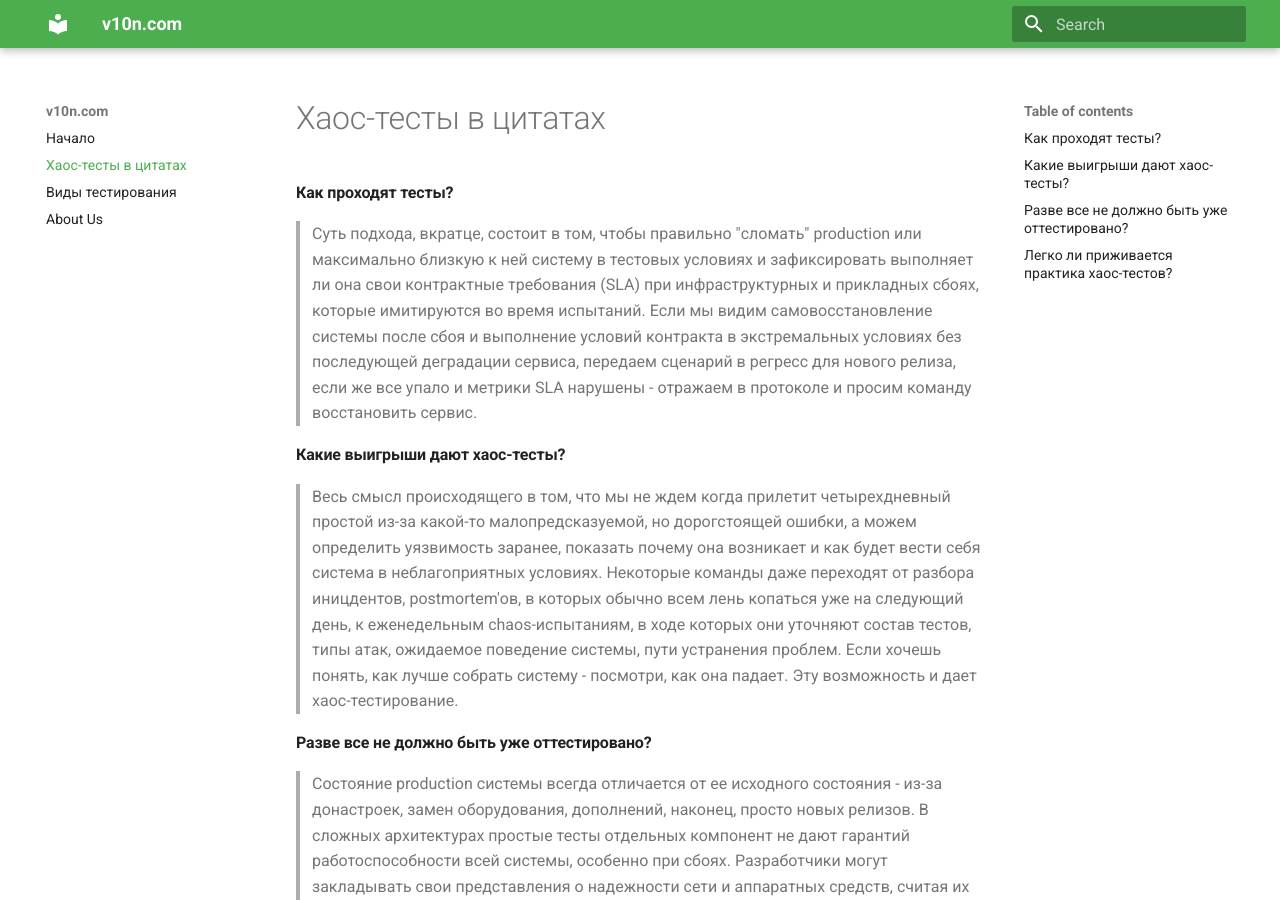
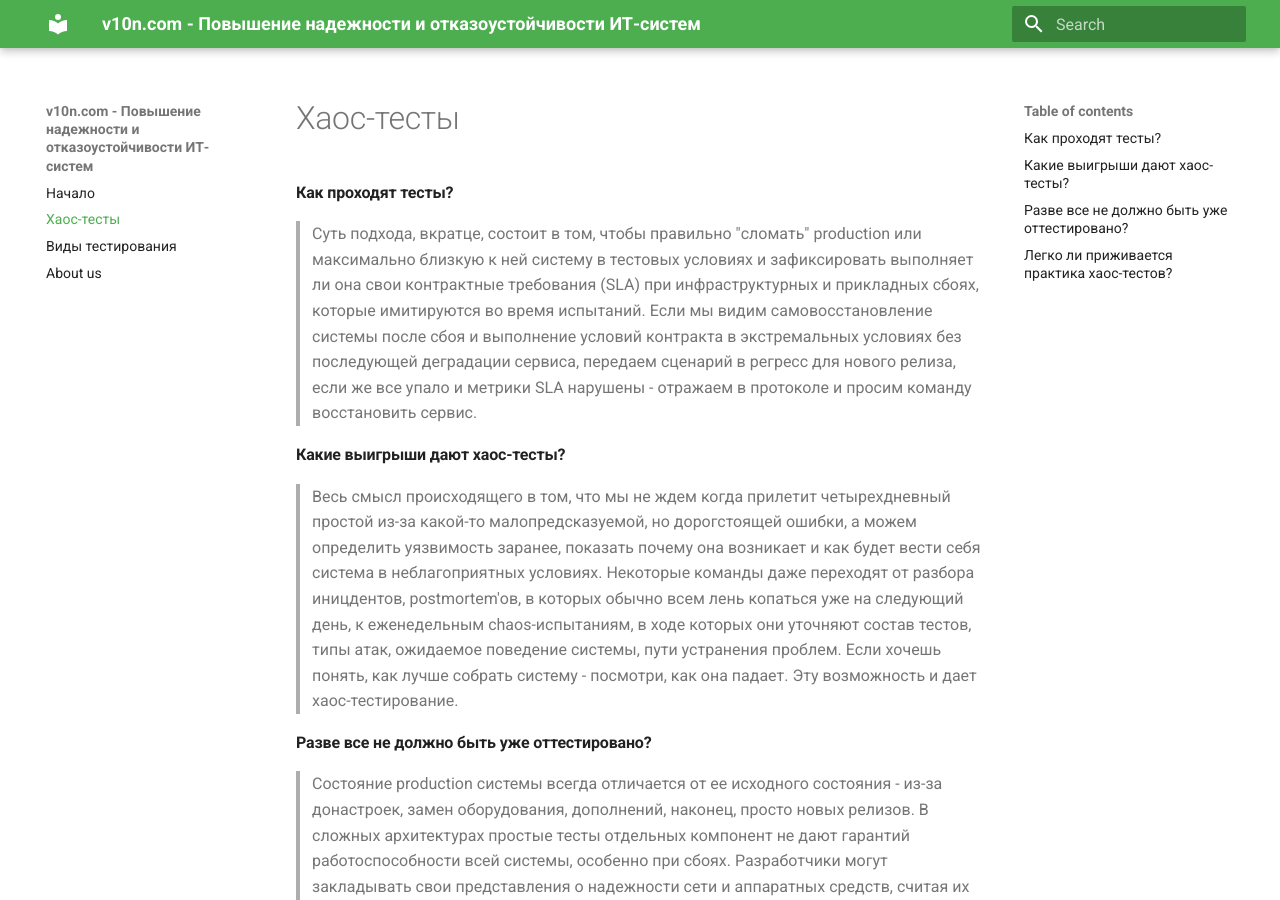
Before and after one commit to epogrebnyak/mkdocs-actionable, an MkDocs documentation site: the page built from docs/quotes.md, in a window 1280 px wide and 900 px high. Built offline with MkDocs 1.6.1 and Material for MkDocs 9.7.7, drawn with Linux system fonts in a browser that asks for light colours.

Commit message:
Update mkdocs.yml

```diff
--- a/mkdocs.yml
+++ b/mkdocs.yml
@@ -1,12 +1,12 @@
-site_name: v10n.com
+site_name: 'v10n.com - Повышение надежности и отказоустойчивости ИТ-систем'
 site_description: 'Тестирование кластеров, АС, ПАК, сервисов в промышленной эксплуатации'
 site_author: Evgeniy Pogrebnyak
 docs_dir: docs/
 nav:
     - Начало: index.md
-    - Хаос-тесты в цитатах: quotes.md
+    - Хаос-тесты: quotes.md
     - Виды тестирования: testing.md
-    - About Us: english.md
+    - About us: english.md
 theme:
   name: 'material'
   palette:
@@ -16,6 +16,6 @@ google_analytics:
   - UA-168750267-1
   - auto
 
-# Cmmented to prevent display of github repo:
+# Cоmmented to prevent display of github repo:
 # repo_name: 'mhausenblas/actions-sandbox'
 # repo_url: 'https://github.com/mhausenblas/actions-sandbox'
```
